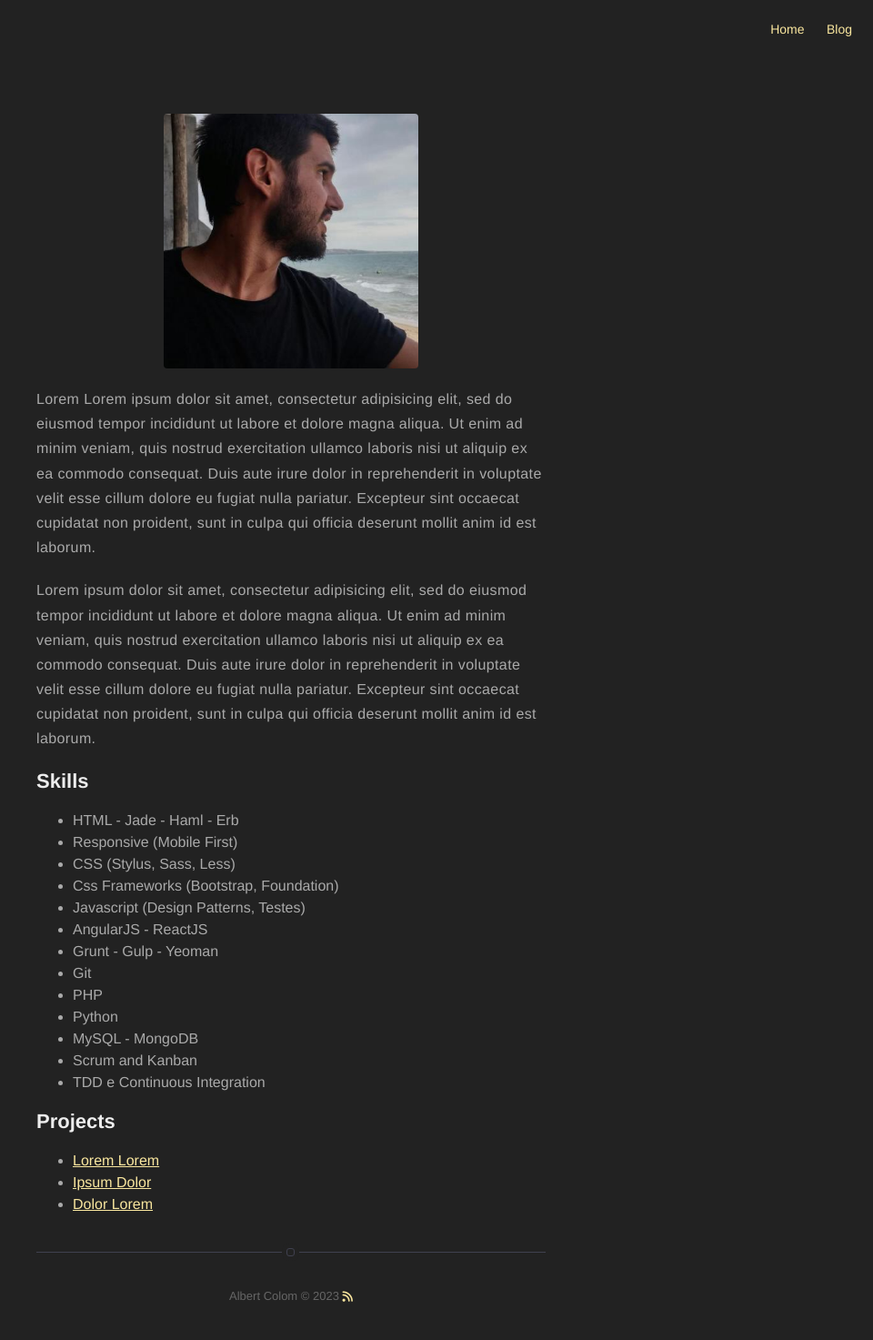
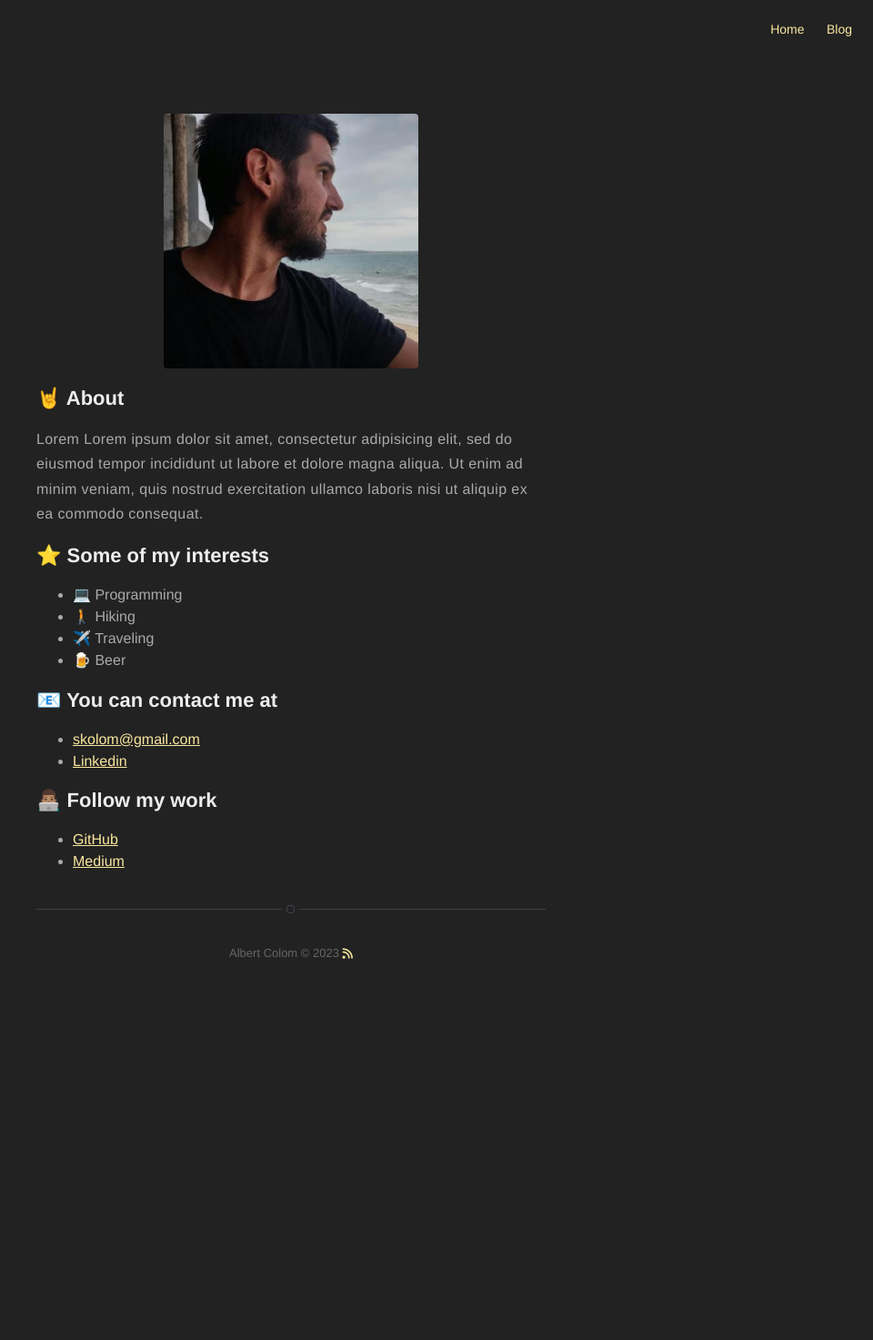
Before and after one commit to albertcolom/albertcolom.github.io, a Jekyll site: the page built from about.md, in a window 1280 px wide. Shown: the whole page at 91% size, without its empty margins (320-1280 px from the left). Built offline with Jekyll 4.4.1, drawn with Linux system fonts in a browser that asks for light colours; nearby versions of some CDN libraries; after the commit the page ends 1096 px from its top, so only the background shows below that.

Commit message:
Add about section

```diff
--- a/_config.yml
+++ b/_config.yml
@@ -67,7 +67,7 @@ pagination:
 projects: false
 
 # if you don't need "about" or "blog", comment them out below
-#about: true
+about: true
 blog: true
 
 # do you want to show the "read time" of the posts?
--- a/about.md
+++ b/about.md
@@ -4,42 +4,23 @@ layout: page
 ---
 ![Profile Image]({% if site.external-image %}{{ site.picture }}{% else %}{{ site.url }}/{{ site.picture }}{% endif %})
 
-<p>Lorem Lorem ipsum dolor sit amet, consectetur adipisicing elit, sed do eiusmod
+## 🤘 About
+
+Lorem Lorem ipsum dolor sit amet, consectetur adipisicing elit, sed do eiusmod
 tempor incididunt ut labore et dolore magna aliqua. Ut enim ad minim veniam,
 quis nostrud exercitation ullamco laboris nisi ut aliquip ex ea commodo
-consequat. Duis aute irure dolor in reprehenderit in voluptate velit esse
-cillum dolore eu fugiat nulla pariatur. Excepteur sint occaecat cupidatat non
-proident, sunt in culpa qui officia deserunt mollit anim id est laborum.</p>
+consequat.
 
-<p>Lorem ipsum dolor sit amet, consectetur adipisicing elit, sed do eiusmod
-tempor incididunt ut labore et dolore magna aliqua. Ut enim ad minim veniam,
-quis nostrud exercitation ullamco laboris nisi ut aliquip ex ea commodo
-consequat. Duis aute irure dolor in reprehenderit in voluptate velit esse
-cillum dolore eu fugiat nulla pariatur. Excepteur sint occaecat cupidatat non
-proident, sunt in culpa qui officia deserunt mollit anim id est laborum.</p>
+## ⭐ Some of my interests
+- 💻 Programming
+- 🚶 Hiking
+- ✈️ Traveling
+- 🍺 Beer
 
-<h2>Skills</h2>
+## 📧 You can contact me at
+- [skolom@gmail.com](skolom@gmail.com){:target="_blank"}
+- [Linkedin](https://www.linkedin.com/in/albert-colom-mulet){:target="_blank"}
 
-<ul class="skill-list">
-	<li>HTML - Jade - Haml - Erb</li>
-	<li>Responsive (Mobile First)</li>
-	<li>CSS (Stylus, Sass, Less)</li>
-	<li>Css Frameworks (Bootstrap, Foundation)</li>
-	<li>Javascript (Design Patterns, Testes)</li>
-	<li>AngularJS - ReactJS</li>
-	<li>Grunt - Gulp - Yeoman</li>
-	<li>Git</li>
-	<li>PHP</li>
-	<li>Python</li>
-	<li>MySQL - MongoDB</li>
-	<li>Scrum and Kanban</li>
-	<li>TDD e Continuous Integration</li>
-</ul>
-
-<h2>Projects</h2>
-
-<ul>
-	<li><a href="https://github.com/">Lorem Lorem</a></li>
-	<li><a href="https://github.com/">Ipsum Dolor</a></li>
-	<li><a href="https://github.com/">Dolor Lorem</a></li>
-</ul>
+## 👨🏽‍💻 Follow my work
+- [GitHub](https://github.com/albertcolom){:target="_blank"}
+- [Medium](https://medium.com/@albertcolom){:target="_blank"}
```
